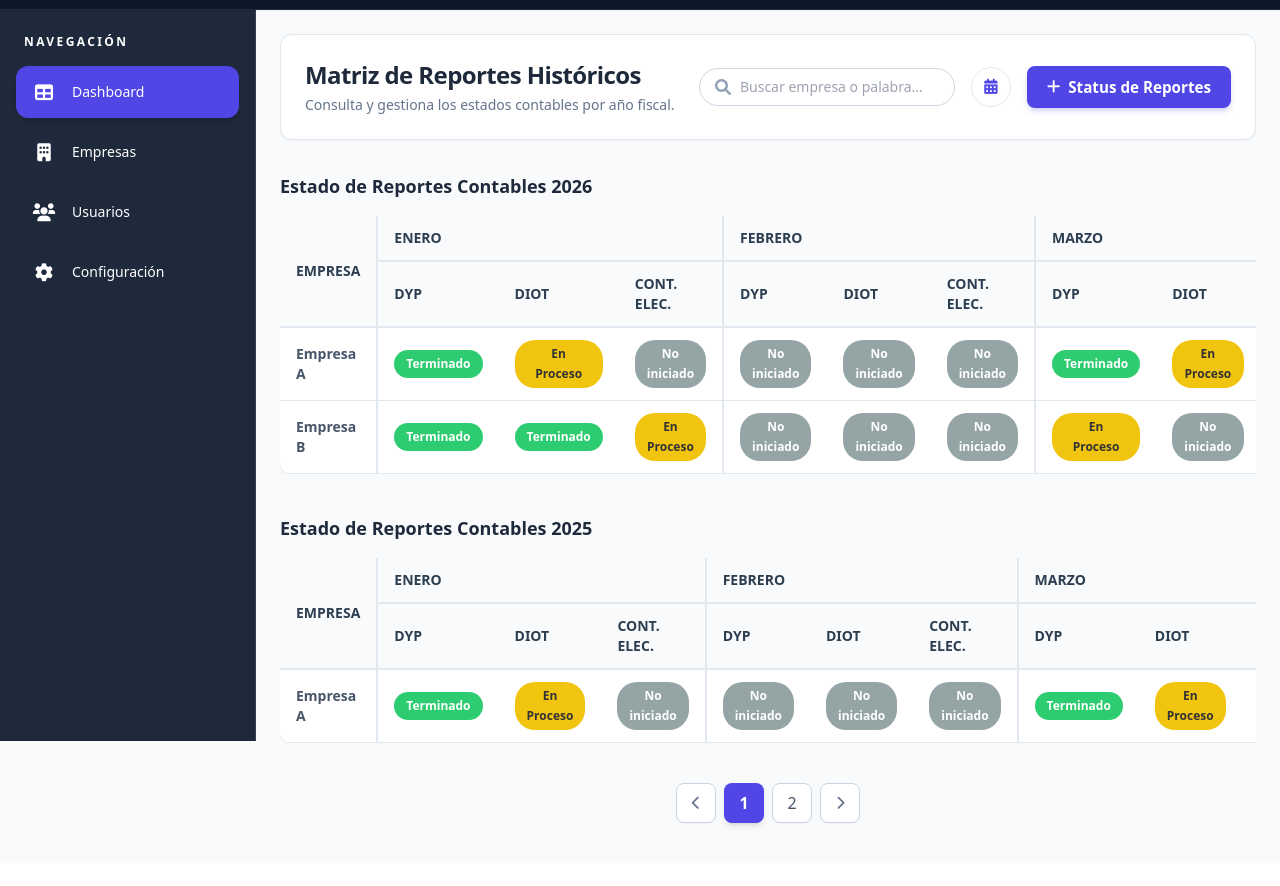
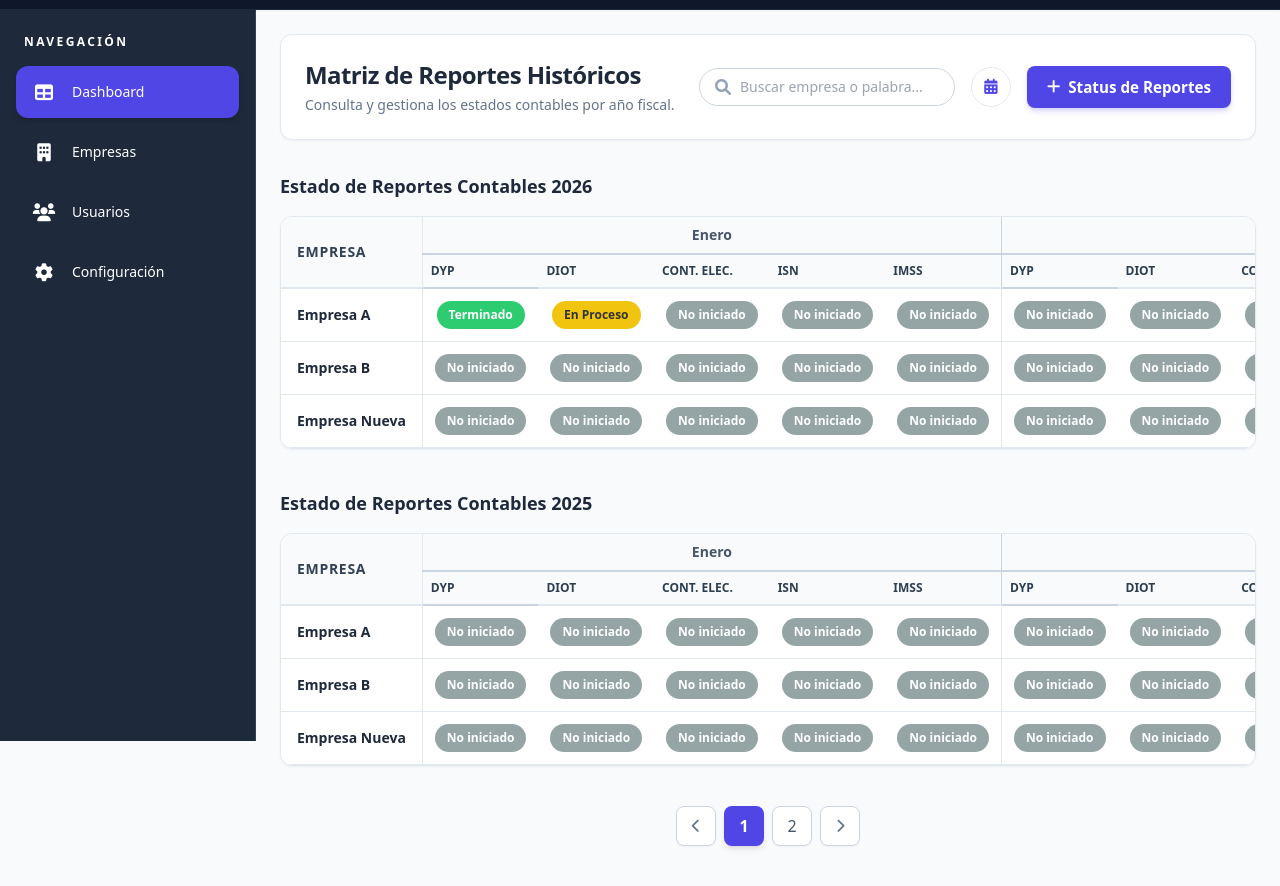
Before and after one commit to santiagon1820/ControlTask, a website: page frontend/pages/adminpanel.html in a window 1280 px wide. Shown: the part 59-945 px from the top of the page. Before the commit the page ends 922 px from the top, so only its background shows below. Drawn offline with nearby package versions, Linux system fonts and the light colour scheme.

Commit message:
todo esta apunto de terminar solo hay que mejorar detalles

```diff
--- a/frontend/pages/adminpanel.html
+++ b/frontend/pages/adminpanel.html
@@ -35,118 +35,12 @@
             </div>
         </div>
 
-        <div class="mb-4 flex justify-between items-center">
-            <h3 class="text-lg font-bold text-slate-800">Estado de Reportes Contables 2026</h3>
+
+        <div id="tables-container">
+
         </div>
 
-        <div class="table-container mb-10 overflow-x-auto">
-            <table class="w-full text-sm text-center">
-                <thead>
-                    <tr>
-                        <th rowspan="2" style="text-align: left;">EMPRESA</th>
-                        <th colspan="3" style="border-left: 2px solid var(--border-color);">ENERO</th>
-                        <th colspan="3" style="border-left: 2px solid var(--border-color);">FEBRERO</th>
-                        <th colspan="3" style="border-left: 2px solid var(--border-color);">MARZO</th>
-                        <th colspan="3" style="border-left: 2px solid var(--border-color);">ABRIL</th>
-                        </tr>
-                    <tr>
-                        <th style="border-left: 2px solid var(--border-color);">DYP</th>
-                        <th>DIOT</th>
-                        <th>CONT. ELEC.</th>
-                        <th style="border-left: 2px solid var(--border-color);">DYP</th>
-                        <th>DIOT</th>
-                        <th>CONT. ELEC.</th>
-                        <th style="border-left: 2px solid var(--border-color);">DYP</th>
-                        <th>DIOT</th>
-                        <th>CONT. ELEC.</th>
-                        <th style="border-left: 2px solid var(--border-color);">DYP</th>
-                        <th>DIOT</th>
-                        <th>CONT. ELEC.</th>
-                    </tr>
-                </thead>
-                <tbody>
-                    <tr>
-                        <td style="text-align: left; font-weight: 600; border-right: 2px solid var(--border-color); position: sticky; left: 0; background: white; z-index: 1;">Empresa A</td>
-                        <td><span class="badge badge-success">Terminado</span></td>
-                        <td><span class="badge badge-warning">En Proceso</span></td>
-                        <td><span class="badge badge-neutral">No iniciado</span></td>
-                        <td style="border-left: 2px solid var(--border-color);"><span class="badge badge-neutral">No iniciado</span></td>
-                        <td><span class="badge badge-neutral">No iniciado</span></td>
-                        <td><span class="badge badge-neutral">No iniciado</span></td>
-                        <td style="border-left: 2px solid var(--border-color);"><span class="badge badge-success">Terminado</span></td>
-                        <td><span class="badge badge-warning">En Proceso</span></td>
-                        <td><span class="badge badge-neutral">No iniciado</span></td>
-                        <td style="border-left: 2px solid var(--border-color);"><span class="badge badge-neutral">No iniciado</span></td>
-                        <td><span class="badge badge-neutral">No iniciado</span></td>
-                        <td><span class="badge badge-neutral">No iniciado</span></td>
-                    </tr>
-                    <tr>
-                        <td style="text-align: left; font-weight: 600; border-right: 2px solid var(--border-color); position: sticky; left: 0; background: white; z-index: 1;">Empresa B</td>
-                        <td><span class="badge badge-success">Terminado</span></td>
-                        <td><span class="badge badge-success">Terminado</span></td>
-                        <td><span class="badge badge-warning">En Proceso</span></td>
-                        <td style="border-left: 2px solid var(--border-color);"><span class="badge badge-neutral">No iniciado</span></td>
-                        <td><span class="badge badge-neutral">No iniciado</span></td>
-                        <td><span class="badge badge-neutral">No iniciado</span></td>
-                        <td style="border-left: 2px solid var(--border-color);"><span class="badge badge-warning">En Proceso</span></td>
-                        <td><span class="badge badge-neutral">No iniciado</span></td>
-                        <td><span class="badge badge-neutral">No iniciado</span></td>
-                        <td style="border-left: 2px solid var(--border-color);"><span class="badge badge-neutral">No iniciado</span></td>
-                        <td><span class="badge badge-neutral">No iniciado</span></td>
-                        <td><span class="badge badge-neutral">No iniciado</span></td>
-                    </tr>
-                </tbody>
-            </table>
-        </div>
 
-        <div class="mb-4 flex justify-between items-center">
-            <h3 class="text-lg font-bold text-slate-800">Estado de Reportes Contables 2025</h3>
-        </div>
-
-        <div class="table-container mb-10 overflow-x-auto">
-            <table class="w-full text-sm text-center">
-                <thead>
-                    <tr>
-                        <th rowspan="2" style="text-align: left;">EMPRESA</th>
-                        <th colspan="3" style="border-left: 2px solid var(--border-color);">ENERO</th>
-                        <th colspan="3" style="border-left: 2px solid var(--border-color);">FEBRERO</th>
-                        <th colspan="3" style="border-left: 2px solid var(--border-color);">MARZO</th>
-                        <th colspan="3" style="border-left: 2px solid var(--border-color);">ABRIL</th>
-                    </tr>
-                    <tr>
-                        <th style="border-left: 2px solid var(--border-color);">DYP</th>
-                        <th>DIOT</th>
-                        <th>CONT. ELEC.</th>
-                        <th style="border-left: 2px solid var(--border-color);">DYP</th>
-                        <th>DIOT</th>
-                        <th>CONT. ELEC.</th>
-                        <th style="border-left: 2px solid var(--border-color);">DYP</th>
-                        <th>DIOT</th>
-                        <th>CONT. ELEC.</th>
-                        <th style="border-left: 2px solid var(--border-color);">DYP</th>
-                        <th>DIOT</th>
-                        <th>CONT. ELEC.</th>
-                    </tr>
-                </thead>
-                <tbody>
-                    <tr>
-                        <td style="text-align: left; font-weight: 600; border-right: 2px solid var(--border-color); position: sticky; left: 0; background: white; z-index: 1;">Empresa A</td>
-                        <td><span class="badge badge-success">Terminado</span></td>
-                        <td><span class="badge badge-warning">En Proceso</span></td>
-                        <td><span class="badge badge-neutral">No iniciado</span></td>
-                        <td style="border-left: 2px solid var(--border-color);"><span class="badge badge-neutral">No iniciado</span></td>
-                        <td><span class="badge badge-neutral">No iniciado</span></td>
-                        <td><span class="badge badge-neutral">No iniciado</span></td>
-                        <td style="border-left: 2px solid var(--border-color);"><span class="badge badge-success">Terminado</span></td>
-                        <td><span class="badge badge-warning">En Proceso</span></td>
-                        <td><span class="badge badge-neutral">No iniciado</span></td>
-                        <td style="border-left: 2px solid var(--border-color);"><span class="badge badge-neutral">No iniciado</span></td>
-                        <td><span class="badge badge-neutral">No iniciado</span></td>
-                        <td><span class="badge badge-neutral">No iniciado</span></td>
-                    </tr>
-                </tbody>
-            </table>
-        </div>
 
         <nav aria-label="Paginación" class="flex justify-center mt-8 mb-4">
             <ul class="flex items-center gap-2">
@@ -357,6 +251,130 @@
         }, 1000); // 1 segundo de espera del loader inicial
     });
 </script>
+<script>
+    // ==========================================
+    // FASE 1: MOTOR DE RENDERIZADO DINÁMICO
+    // ==========================================
+
+    // 1. Simulamos lo que te mandaría tu Base de Datos (API)
+    // Nota: Si eres usuario, la API solo te mandaría esto. Si eres Admin, te mandaría de todas las empresas.
+    const mockDataFromAPI = [
+        { company: "Empresa A", year: 2026, month: "Enero", process: "DYP", status: "Terminado", file_url: "link.pdf" },
+        { company: "Empresa A", year: 2026, month: "Enero", process: "DIOT", status: "En Proceso", file_url: "" },
+        { company: "Empresa B", year: 2026, month: "Febrero", process: "ISN", status: "Terminado", file_url: "link2.pdf" },
+        { company: "Empresa Nueva", year: 2025, month: "Marzo", process: "IMSS", status: "Terminado", file_url: "link3.pdf" }
+    ];
+
+    // 2. Configuración de las columnas
+    const meses = ['Enero', 'Febrero', 'Marzo', 'Abril', 'Mayo', 'Junio', 'Julio', 'Agosto', 'Septiembre', 'Octubre', 'Noviembre', 'Diciembre'];
+    const procesos = ['DYP', 'DIOT', 'CONT. ELEC.', 'ISN', 'IMSS'];
+
+    function renderizarTablas(datos) {
+        const container = document.getElementById('tables-container');
+        container.innerHTML = ''; // Limpiamos si había algo viejo
+
+        // A. Descubrimos qué años y qué empresas existen en los datos que llegaron
+        const añosUnicos = [...new Set(datos.map(d => d.year))].sort((a, b) => b - a); // Ordena del más nuevo al más viejo
+        const empresasUnicas = [...new Set(datos.map(d => d.company))].sort(); // Alfabético
+
+        if(añosUnicos.length === 0) {
+            container.innerHTML = '<p class="text-center text-slate-500 py-10">No hay reportes registrados aún.</p>';
+            return;
+        }
+
+        // B. Por cada año, creamos una tabla entera
+        añosUnicos.forEach(año => {
+
+            // Creamos el contenedor y el título del año
+            const wrapper = document.createElement('div');
+            wrapper.className = "mb-10 table-year-section"; // Esta clase nos servirá para la paginación luego
+
+            wrapper.innerHTML = `
+                <div class="mb-4 flex justify-between items-center">
+                    <h3 class="text-lg font-bold text-slate-800">Estado de Reportes Contables ${año}</h3>
+                </div>
+            `;
+
+            // C. Construimos las cabeceras (Thead)
+            let thead1 = `<tr><th rowspan="2" class="text-left font-bold text-slate-700 uppercase tracking-wider p-4 sticky left-0 bg-slate-50 z-10 border-r border-slate-200 shadow-[2px_0_5px_-2px_rgba(0,0,0,0.1)]">EMPRESA</th>`;
+            let thead2 = `<tr class="text-xs uppercase text-slate-500 font-semibold bg-white">`;
+
+            meses.forEach(mes => {
+                thead1 += `<th colspan="5" class="border-l border-slate-300 p-2 font-bold text-slate-600 text-center">${mes}</th>`;
+                procesos.forEach(proc => {
+                    const extraBorder = proc === 'DYP' ? 'border-l border-slate-300' : '';
+                    thead2 += `<th class="${extraBorder} p-2">${proc}</th>`;
+                });
+            });
+
+            thead1 += `</tr>`;
+            thead2 += `</tr>`;
+
+            // D. Construimos el cuerpo (Tbody) cruzando la información
+            let tbody = `<tbody>`;
+
+            empresasUnicas.forEach(empresa => {
+                tbody += `<tr class="hover:bg-slate-50 transition-colors border-b border-slate-100">
+                    <td class="text-left font-semibold text-slate-800 p-4 sticky left-0 bg-white z-10 border-r border-slate-200 shadow-[2px_0_5px_-2px_rgba(0,0,0,0.1)] group-hover:bg-slate-50">${empresa}</td>`;
+
+                meses.forEach(mes => {
+                    procesos.forEach(proc => {
+                        // Magia: Buscamos si existe un registro para esta celda exacta
+                        const registro = datos.find(d => d.company === empresa && d.year === año && d.month === mes && d.process === proc);
+
+                        const status = registro ? registro.status : "No iniciado";
+                        const fileUrl = registro ? registro.file_url : "";
+
+                        // Colorcitos dinámicos
+                        let badgeClass = "badge-neutral";
+                        if(status === "Terminado") badgeClass = "badge-success";
+                        if(status === "En Proceso") badgeClass = "badge-warning";
+
+                        const extraBorder = proc === 'DYP' ? 'border-l border-slate-200' : '';
+
+                        // Evento clic: Llama a una función global mandando los datos
+                        tbody += `<td class="${extraBorder} p-3 text-center">
+                                    <span class="badge ${badgeClass} cursor-pointer hover:opacity-80 transition-opacity whitespace-nowrap"
+                                          onclick="handleBadgeClick('${empresa}', ${año}, '${mes}', '${proc}', '${status}', '${fileUrl}')">
+                                        ${status}
+                                    </span>
+                                  </td>`;
+                    });
+                });
+                tbody += `</tr>`;
+            });
+
+            tbody += `</tbody>`;
+
+            // Juntamos todo y lo inyectamos
+            const tableHTML = `
+                <div class="table-container overflow-x-auto shadow-sm rounded-xl border border-slate-200 bg-white">
+                    <table class="min-w-max w-full text-sm text-center border-collapse">
+                        <thead class="bg-slate-50 border-b border-slate-200">${thead1}${thead2}</thead>
+                        ${tbody}
+                    </table>
+                </div>
+            `;
+
+            wrapper.innerHTML += tableHTML;
+            container.appendChild(wrapper);
+        });
+    }
+
+    // 3. Al cargar la página, arrancamos el motor
+    document.addEventListener('DOMContentLoaded', () => {
+        renderizarTablas(mockDataFromAPI);
+    });
+
+    // 4. Esta función atrapará los clics en los pildoritas (FASE 3 Preparada)
+    window.handleBadgeClick = function(empresa, año, mes, proceso, status, fileUrl) {
+        console.log("El usuario hizo clic en:", { empresa, año, mes, proceso, status, fileUrl });
+
+        // Aquí es donde abriremos el Wizard modal para descargar o actualizar el archivo
+        // Pero primero veamos si las tablas se generan correctamente.
+        alert(`Elegiste: ${proceso} de ${mes} ${año} (${empresa})\nStatus: ${status}`);
+    };
+</script>
 <script type="module" src="../js/layout.js"></script>
 
 
```
Also changed, not shown: frontend/pages/paneluser.html (+127 -61 lines).
